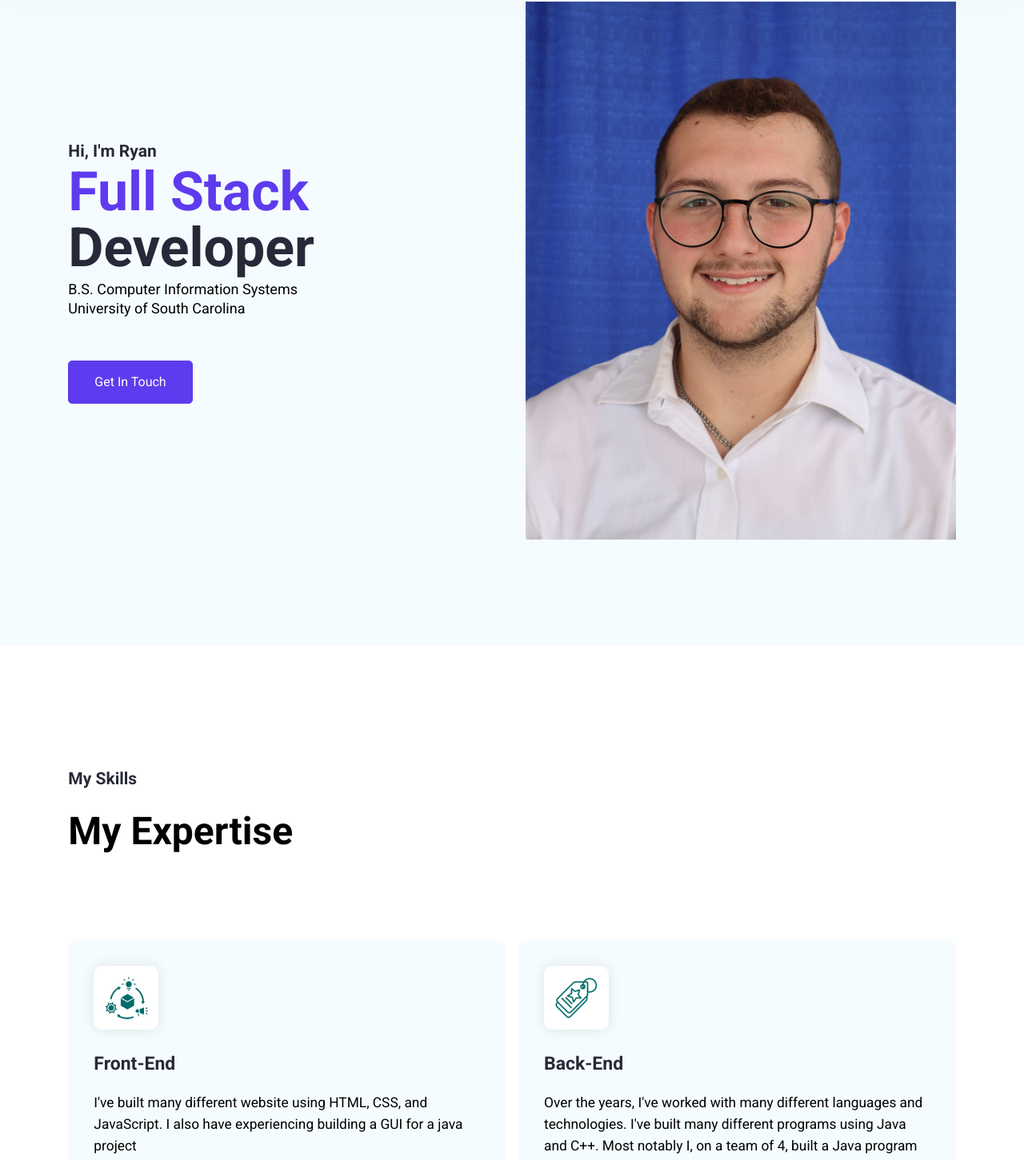
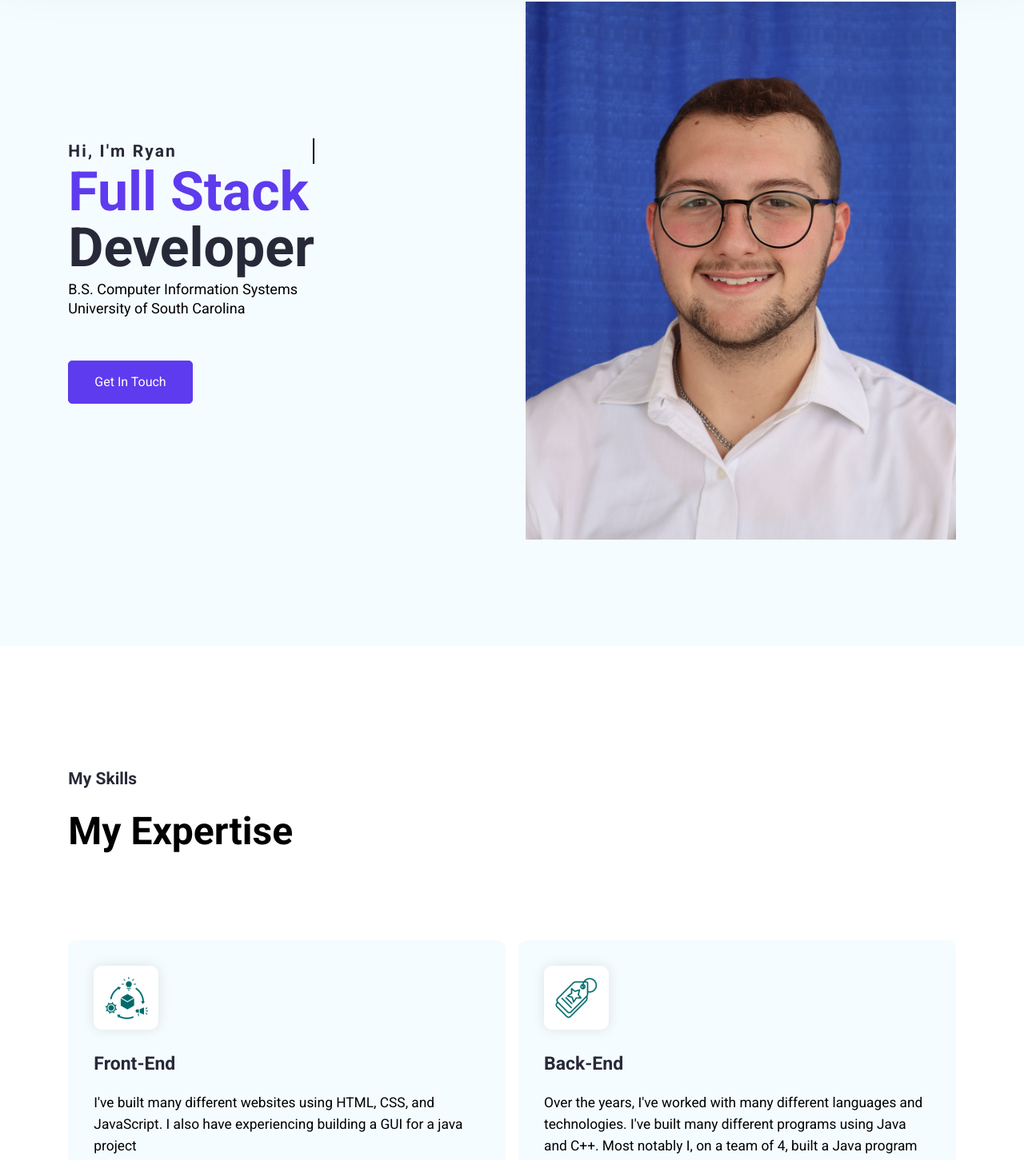
Before and after one commit to RyanMalonee/personal-react-site, a React (Create React App) app: page / in a window 1280 px wide. Shown: the part 131-1582 px from the top of the page at 80% size. Built offline with nearby package versions, Linux system fonts and the light colour scheme.

Commit message:
Fixed typo and added typewriter effect

```diff
--- a/src/App.css
+++ b/src/App.css
@@ -813,3 +813,35 @@ select::-ms-expand {
 }
 
 /* Responsive Screens Ends*/
+
+/* Typewriter effect */
+.typewriter {
+  overflow: hidden; /* Ensures the content is not revealed until the animation */
+  border-right: 0.12em solid black; /* The typwriter cursor */
+  white-space: nowrap; /* Keeps the content on a single line */
+  margin: 0 auto; /* Gives that scrolling effect as the typing happens */
+  letter-spacing: 0.1em; /* Adjust as needed */
+  animation: typing 3.5s steps(40, end), blink-caret 0.75s step-end infinite;
+  font-family: "Roboto", sans-serif;
+}
+
+/* The typing effect */
+@keyframes typing {
+  from {
+    width: 0;
+  }
+  to {
+    width: 100%;
+  }
+}
+
+/* The typewriter cursor effect */
+@keyframes blink-caret {
+  from,
+  to {
+    border-color: transparent;
+  }
+  50% {
+    border-color: black;
+  }
+}
--- a/src/Pages/Home/HeroSection.jsx
+++ b/src/Pages/Home/HeroSection.jsx
@@ -4,7 +4,7 @@ export default function HeroSection() {
     <section id="heroSection" className="hero-section">
       <div className="hero-section-content-box">
         <div className="hero-setion-content">
-          <p className="section-title">Hi, I'm Ryan</p>
+          <p className="section-title typewriter">Hi, I'm Ryan</p>
           <h1 className="hero-section-title">
             <span className="hero-section-title-color">Full Stack</span> <br />
             Developer
--- a/src/data/index.json
+++ b/src/data/index.json
@@ -4,7 +4,7 @@
       "id": "1",
       "src": "./img/product-chain-1.png",
       "title": "Front-End",
-      "description": "I've built many different website using HTML, CSS, and JavaScript. I also have experiencing building a GUI for a java project"
+      "description": "I've built many different websites using HTML, CSS, and JavaScript. I also have experiencing building a GUI for a java project"
     },
     {
       "id": "2",
```
